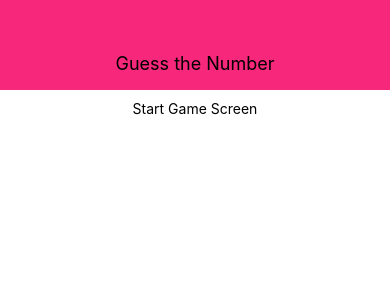
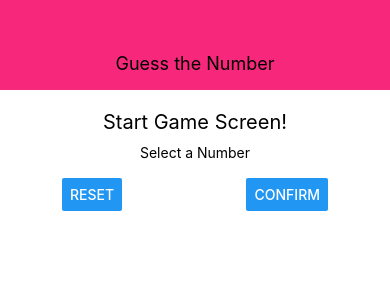
Before and after one commit to jsidd06/Guess-the-Number-Android-or-Ios-app, a React Native app: screen / in a window 390 px wide. Shown: the top 300 px of the page. Built offline with nearby package versions, Linux system fonts and the light colour scheme.

Commit message:
adding working layout

```diff
--- a/screens/StartGameScreen.js
+++ b/screens/StartGameScreen.js
@@ -1,10 +1,18 @@
 import React from 'react';
-import {View,StyleSheet,Text} from 'react-native';
+import {View,StyleSheet,Text,TextInput,Button} from 'react-native';
 
 const StartGameScreen = props => {
     return(
         <View style={styles.screen}>
-            <Text>Start Game Screen</Text>
+            <Text style={styles.title}>Start Game Screen!</Text>
+            <View style={styles.inputContainer}>
+                <Text >Select a Number</Text>
+                <TextInput />
+                <View style={styles.buttonContainer}>
+                    <Button title="Reset" onPress={() => {}} />
+                    <Button title="Confirm" onPress={() => {}} />
+                </View>
+            </View>
         </View>
     );
 }
@@ -14,6 +22,22 @@
         flex: 1,
         padding: 10,
         alignItems: 'center',
+    },
+    title:{
+        fontSize: 20,
+        marginVertical: 10,
+    },
+    inputContainer:{
+        width: 300,
+        maxWidth: '80%',
+        alignItems: 'center',
+    },
+    buttonContainer:{
+        flexDirection: 'row',
+        width: '100%',
+        justifyContent: 'space-between',
+        paddingHorizontal: 15,
+
     }
 })
 
```
